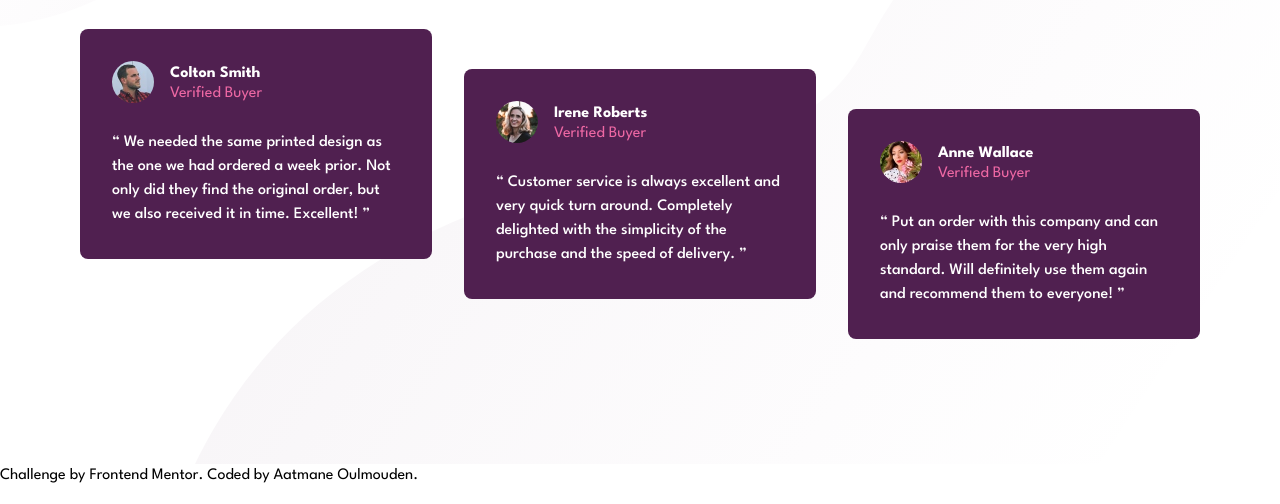
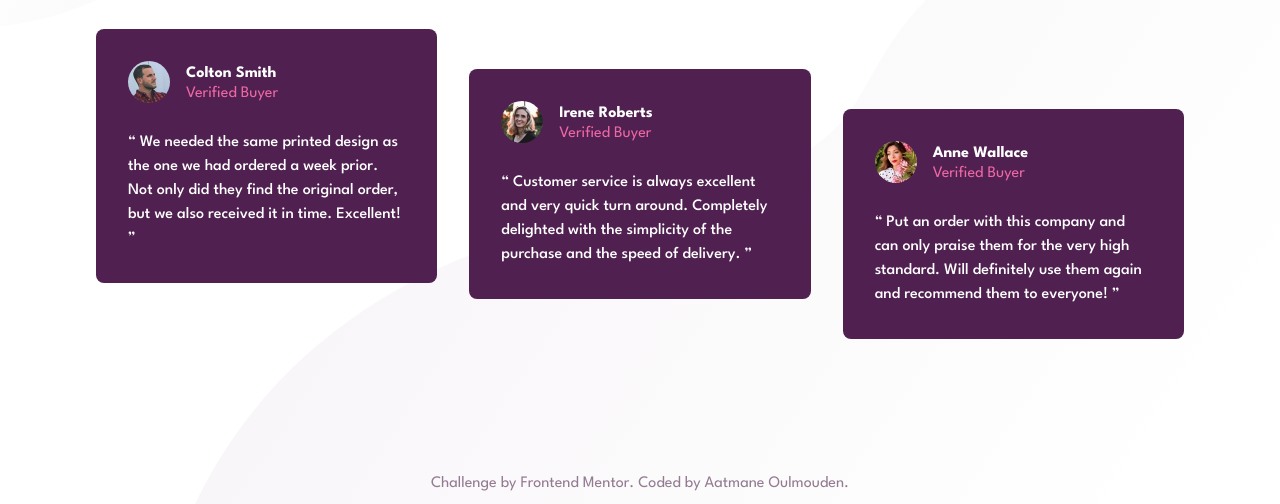
Before and after one commit to aatmaneoulmouden/social-proof-section, a website: page index.html in a window 1280 px wide. Shown: the part 336-840 px from the top of the page. Drawn offline with Linux system fonts and the light colour scheme.

Commit message:
Footer copyright section

```diff
--- a/index.html
+++ b/index.html
@@ -12,13 +12,13 @@
   <link rel="stylesheet" href="./assets/css/style.css">
 </head>
 
-<body>
-  <main class="w-full h-screen relative">
-    <!-- start Patterns -->
-    <img src="./assets/images/bg-pattern-top-desktop.svg" alt="" class="top-pattern absolute top-0 left-0 -z-10">
-    <img src="./assets/images/bg-pattern-bottom-desktop.svg" alt=""
-      class="bottom-pattern absolute right-0 bottom-0 -z-10">
-    <!-- end Patterns -->
+<body class="relative">
+  <!-- start Patterns -->
+  <img src="./assets/images/bg-pattern-top-desktop.svg" alt="" class="top-pattern absolute top-0 left-0 -z-10">
+  <img src="./assets/images/bg-pattern-bottom-desktop.svg" alt=""
+    class="bottom-pattern absolute right-0 bottom-0 -z-10">
+  <!-- end Patterns -->
+  <main class="w-full h-screen">
     <div class="container max-w-full">
       <div class="h-screen flex flex-col justify-center items-center gap-y-8">
         <section class="heading-wrapper w-full flex justify-between">
@@ -66,7 +66,8 @@
         <section class="testimonials-wrapper grid grid-cols-3 gap-8">
           <div class="testimonial-card">
             <div class="user-info">
-              <img src="./assets/images/image-colton.jpg" alt="Colton Smith" class="rounded-full" width="42" height="42">
+              <img src="./assets/images/image-colton.jpg" alt="Colton Smith" class="rounded-full" width="42"
+                height="42">
               <div>
                 <h3 class="user-name">Colton Smith</h3>
                 <p class="user-label">Verified Buyer</p>
@@ -80,7 +81,8 @@
           </div>
           <div class="testimonial-card mt-10">
             <div class="user-info">
-              <img src="./assets/images/image-irene.jpg" alt="Irene Roberts" class="rounded-full" width="42" height="42">
+              <img src="./assets/images/image-irene.jpg" alt="Irene Roberts" class="rounded-full" width="42"
+                height="42">
               <div>
                 <h3 class="user-name">Irene Roberts</h3>
                 <p class="user-label">Verified Buyer</p>
@@ -108,35 +110,10 @@
       </div>
     </div>
   </main>
-  <!-- 10,000+ of our users love our products.
-
-  We only provide great products combined with excellent customer service.
-  See what our satisfied customers are saying about our services.
-
-  Rated 5 Stars in Reviews
-  Rated 5 Stars in Report Guru
-  Rated 5 Stars in BestTech
-
-  Colton Smith
-  Verified Buyer
-  "We needed the same printed design as the one we had ordered a week prior.
-  Not only did they find the original order, but we also received it in time.
-  Excellent!"
-
-  Irene Roberts
-  Verified Buyer
-  "Customer service is always excellent and very quick turn around. Completely
-  delighted with the simplicity of the purchase and the speed of delivery."
-
-  Anne Wallace
-  Verified Buyer
-  "Put an order with this company and can only praise them for the very high
-  standard. Will definitely use them again and recommend them to everyone!" -->
-
-  <div class="attribution">
+  <div class="attribution text-center py-2 text-dark-grayish-magenta">
     Challenge by
     <a href="https://www.frontendmentor.io?ref=challenge" target="_blank">Frontend Mentor</a>. Coded by <a
-      href="#">Aatmane Oulmouden</a>.
+      href="https://www.linkedin.com/in/aatmaneoulmouden/" target="_blank">Aatmane Oulmouden</a>.
   </div>
 </body>
 
--- a/tailwind.config.js
+++ b/tailwind.config.js
@@ -7,9 +7,9 @@ module.exports = {
       padding: {
         DEFAULT: '1rem',
         sm: '2rem',
-        lg: '4rem',
-        xl: '5rem',
-        '2xl': '6rem',
+        lg: '5rem',
+        xl: '6rem',
+        '2xl': '7rem',
       },
     },
     colors: {
```
Also changed, not shown: assets/css/style.css.
